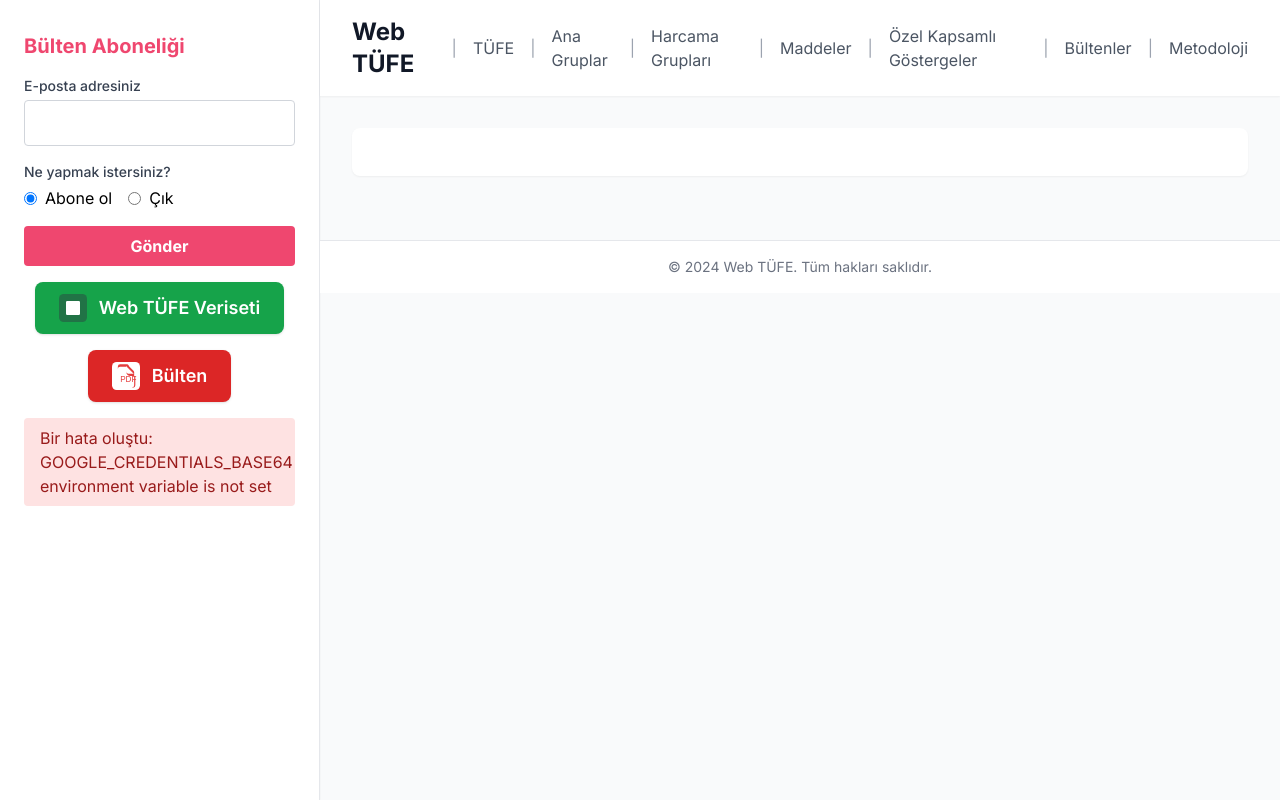
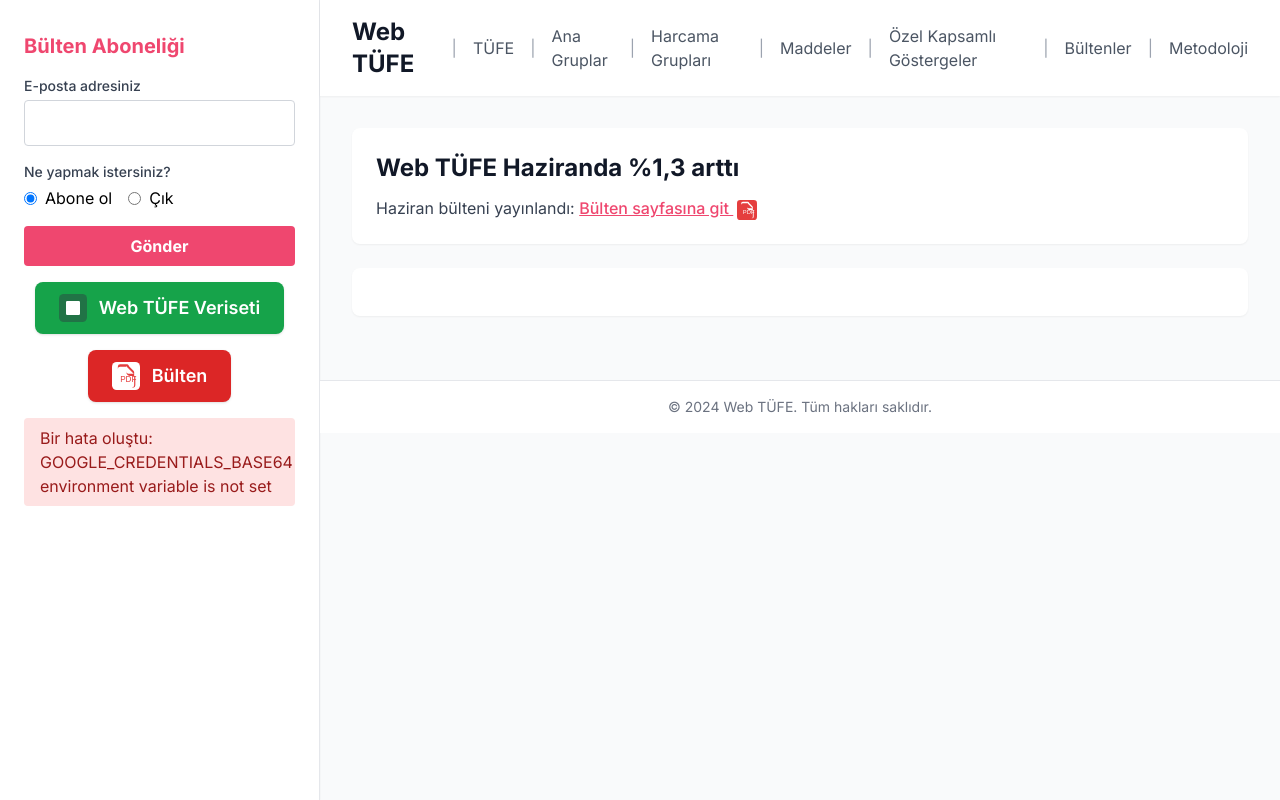
Before and after one commit to kaboya19/web-tufe-flask, a Flask app: page / in a window 1280 px wide. Run offline with Flask 3, Linux system fonts and the light colour scheme; some libraries are stand-ins or nearby versions.

Commit message:
Update index.html

```diff
--- a/templates/index.html
+++ b/templates/index.html
@@ -148,6 +148,27 @@
                     </details>
 
                     {% endif %}
+
+                    <!-- Web TÜFE Haziran Başlığı -->
+                    <div class="bg-white rounded-lg shadow-sm p-6 mb-6">
+                        <h1 class="text-2xl font-bold text-gray-900 mb-3">Web TÜFE Haziranda %1,3 arttı</h1>
+                        <p class="text-gray-700">
+                            Haziran bülteni yayınlandı:
+                            <a href="/bultenler" class="text-[#EF476F] hover:text-[#d43d5c] font-medium underline">
+                                Bülten sayfasına git
+                            </a>
+                            <svg xmlns="http://www.w3.org/2000/svg" class="inline-block w-5 h-5 ml-1"
+                                viewBox="0 0 24 24" fill="none">
+                                <rect width="24" height="24" rx="4" fill="#E53E3E" />
+                                <path
+                                    d="M7 2a2 2 0 0 0-2 2v16a2 2 0 0 0 2 2h10a2 2 0 0 0 2-2V8.828a2 2 0 0 0-.586-1.414l-3.828-3.828A2 2 0 0 0 13.172 2H7zm5 1.414L18.586 10H14a2 2 0 0 1-2-2V3.414zM7 4h5v4a4 4 0 0 0 4 4h4v8a2 2 0 0 1-2 2H7a2 2 0 0 1-2-2V6a2 2 0 0 1 2-2z"
+                                    fill="#fff" />
+                                <text x="7" y="17" font-size="7" fill="#fff"
+                                    font-family="Arial, Helvetica, sans-serif">PDF</text>
+                            </svg>
+                        </p>
+                    </div>
+
                     <div class="bg-white rounded-lg shadow-sm p-6">
                         <div id="chart" class="w-full"></div>
                     </div>
```
